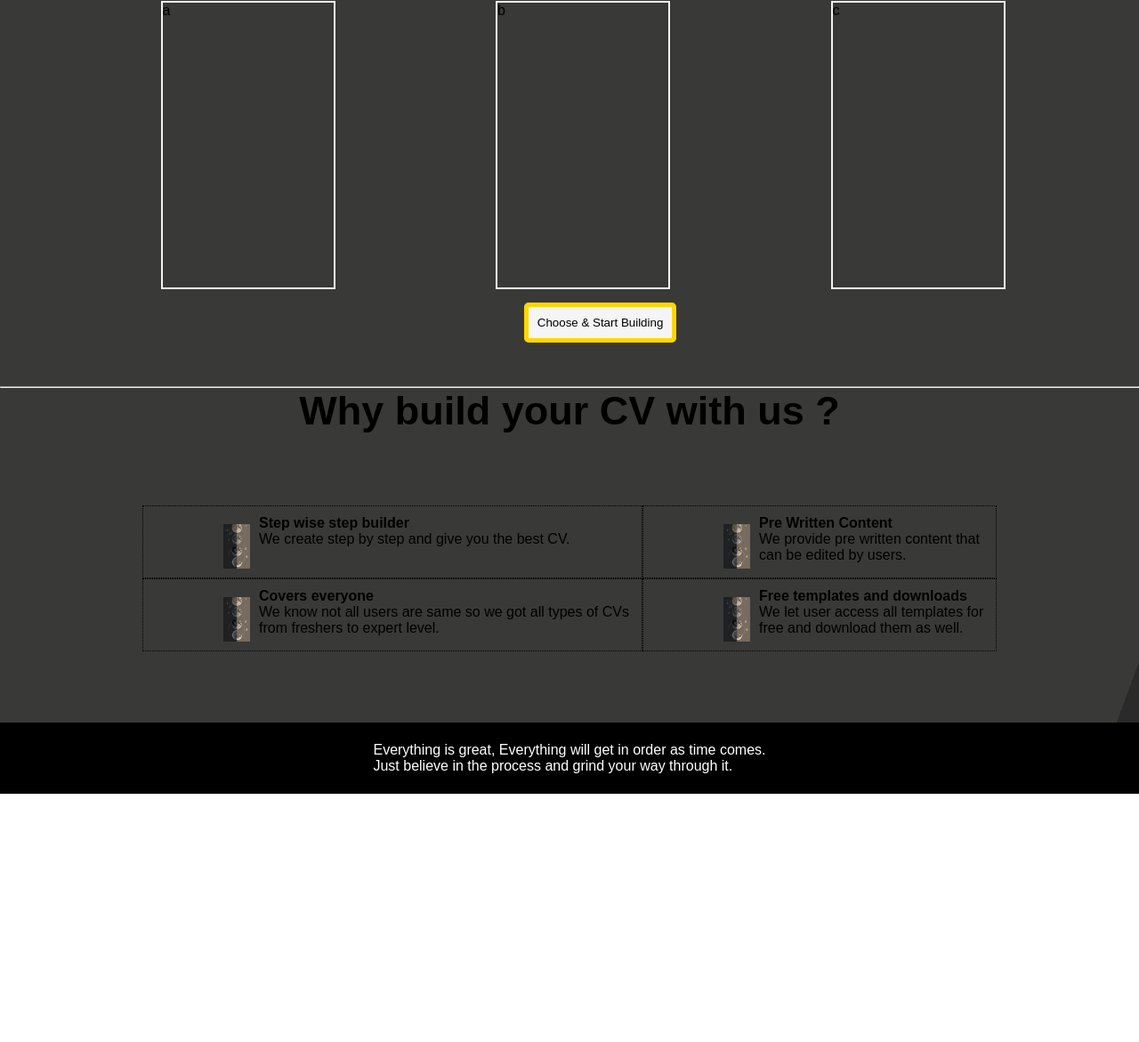
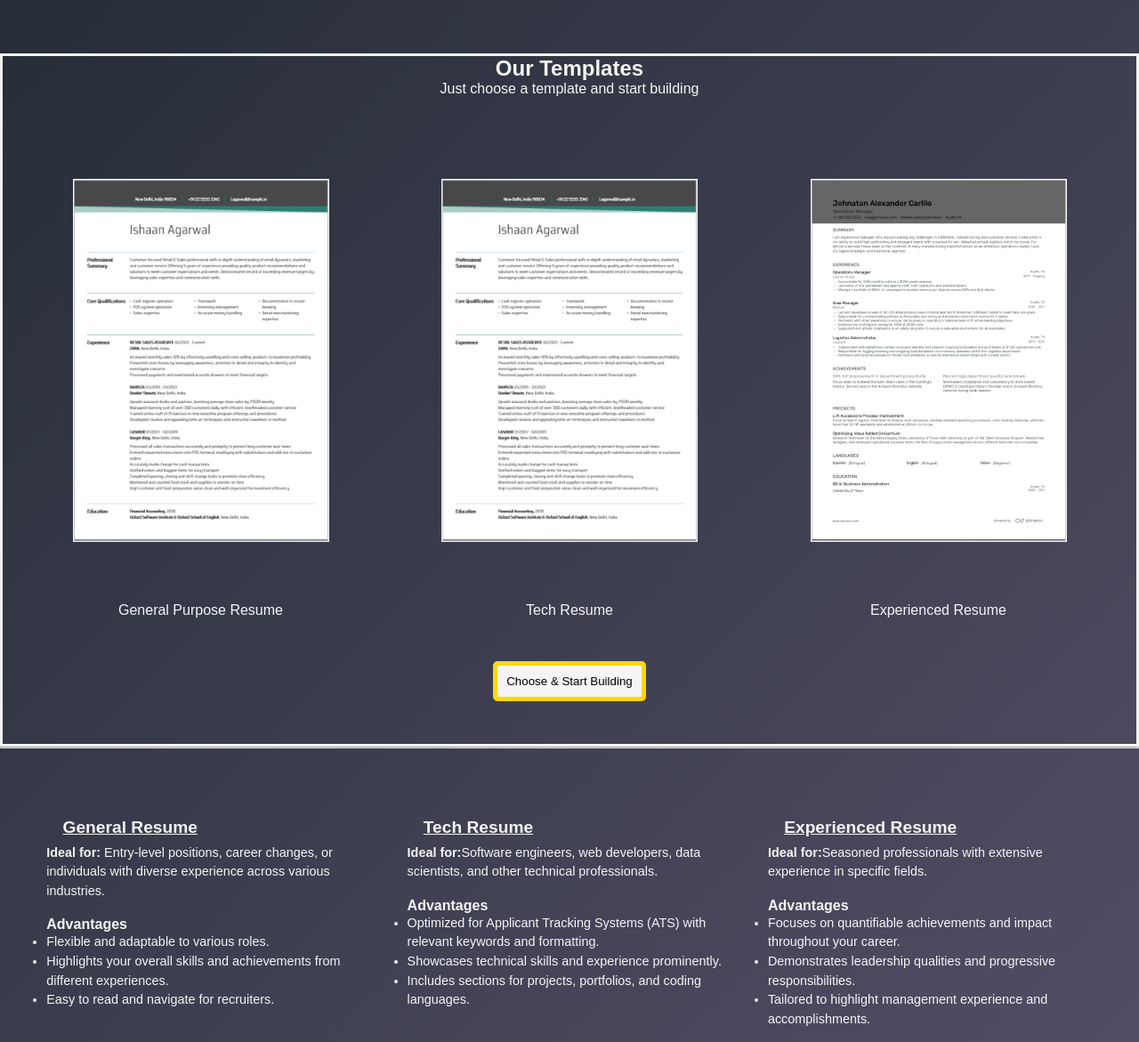
Before and after one commit to Subhranshu-Lenka/Resume-Builder, a plain HTML site: page Home-page/home.html in a window 1280 px wide. Shown: the part 581-1752 px from the top of the page at 89% size. Before the commit the page ends 1473 px from the top, so only its background shows below. Drawn offline with Linux system fonts and the light colour scheme; files whose address does not match are found by name.

Commit message:
home page look completed

```diff
--- a/Home-page/home.css
+++ b/Home-page/home.css
@@ -5,8 +5,9 @@
 }
 
 body {
-    background: linear-gradient(110.3deg, rgb(57, 57, 56) 97%, rgb(42, 42, 42) 3%);
+    background: linear-gradient(135deg, #1B262C, #5C5470);
     font-family: sans-serif;
+    color: whitesmoke;
 }
 
 .navbar {
@@ -54,10 +55,28 @@ body {
 }
 
 .slides {
-    padding: 10px 1.5rem;
-    background-image: linear-gradient(135deg, cyan, blue);
+    padding: 1rem 2rem;
+    background-image: linear-gradient(135deg, rgb(4, 193, 193), blue);
     border-radius: 15px;
     width: 50%;
+}
+
+.slides h3 {
+    color: white;
+    font-weight: 600;
+}
+
+.slides p {
+    font-weight: 550;
+    font-size: 0.85rem;
+}
+
+.select-template {
+    margin-top: 5rem;
+    text-align: center;
+    position: relative;
+    /* margin-bottom: 2rem; */
+    border: 3px solid whitesmoke;
 }
 
 .template-holder {
@@ -65,38 +84,77 @@ body {
     display: flex;
     justify-content: space-evenly;
     align-items: center;
-    overflow-x: scroll;
-
 }
 
 .temp {
-    margin-left: 30px;
-    height: 20rem;
-    width: 12rem;
+    height: 33.75rem;
+    width: 23.75rem;
     border: 2px solid whitesmoke;
 
 }
 
+.template1 {
+    background-image: url(../general_purpose.jpg);
+    scale: 0.75;
+}
+
+.template2 {
+    background-image: url(../general_purpose.jpg);
+    scale: 0.75;
+}
+
+.template3 {
+    background-image: url(../experienced.jpg);
+    scale: 0.75;
+}
+
+
 #start {
-    position: relative;
-    left: 46%;
-    top: 15px;
-    margin-bottom: 4rem;
     background-color: whitesmoke;
     padding: 10px;
     border-radius: 5px;
     border: solid 5px gold;
+    margin: 3rem 0;
 }
 
 #start:hover {
     box-shadow: 0 0 15px 2px white;
 }
 
+.template-describtion {
+    display: flex;
+    align-self: center;
+    justify-content: space-around;
+    margin: 4.5rem 2rem;
+}
+
+.desc {
+    width: 30%;
+    font-weight: 100;
+}
+
+.desc legend {
+    font-weight: bold;
+    font-size: larger;
+    line-height: 180%;
+    padding-left: 5%;
+    text-decoration: underline;
+}
+
+.desc p,
+li {
+    font-weight: lighter;
+    font-size: 0.9rem;
+    line-height: 150%;
+}
+
+
 .why-h2 {
     display: flex;
     align-self: center;
     justify-content: center;
     font-size: 30px;
+    margin-top: 2rem;
 }
 
 .our-reasons {
--- a/Home-page/home.html
+++ b/Home-page/home.html
@@ -52,17 +52,74 @@
     </section>
 
     <div class="select-template">
+        <h2>Our Templates</h2>
+        <p>Just choose a template and start building</p>
         <div class="template-holder">
-            <div class="template1 temp">a</div>
-            <div class="template2 temp">b</div>
-            <div class="template3 temp">c</div>
+            <div>
+                <div class="template1 temp"></div>
+                <p>General Purpose Resume</p>
+            </div>
+
+            <div>
+                <div class="template2 temp"></div>
+                <p>Tech Resume</p>
+            </div>
+
+            <div>
+                <div class="template3 temp"></div>
+                <p>Experienced Resume</p>
+            </div>
+        </div>
+
+        <div class="btn">
+            <a href="builder.html">
+                <!-- <input id="start" type="button" value="Choose & Start Building"> -->
+                <button title="Select one template and start editing" id="start">Choose & Start Building</button>
+            </a>
+        </div>
+    </div>
+
+    <hr>
+    <section class="template-describtion">
+        <div class="desc">
+
+            <legend>General Resume</legend>
+            <p> <strong>Ideal for:</strong> Entry-level positions, career changes, or individuals with diverse
+                experience across various industries.</p><br>
+            <strong>Advantages</strong>
+            <ul>
+                <li>Flexible and adaptable to various roles.</li>
+                <li>Highlights your overall skills and achievements from different experiences.</li>
+                <li>Easy to read and navigate for recruiters.</li>
+            </ul>
 
         </div>
-        <a href="builder.html">
-            <input id="start" type="button" value="Choose & Start Building">
-        </a>
-    </div>
+        <div class="desc">
 
+            <legend>Tech Resume</legend>
+            <p> <strong>Ideal for:</strong>Software engineers, web developers, data scientists, and other technical
+                professionals.</p><br>
+            <strong>Advantages</strong>
+            <ul>
+                <li>Optimized for Applicant Tracking Systems (ATS) with relevant keywords and formatting.</li>
+                <li>Showcases technical skills and experience prominently.</li>
+                <li>Includes sections for projects, portfolios, and coding languages.</li>
+            </ul>
+        </div>
+        <div class="desc">
+
+            <legend>Experienced Resume</legend>
+            <p> <strong>Ideal for:</strong>Seasoned professionals with extensive experience in specific fields.</p>
+            <br>
+            <strong>Advantages</strong>
+            <ul>
+                <li>Focuses on quantifiable achievements and impact throughout your career.</li>
+                <li>Demonstrates leadership qualities and progressive responsibilities.</li>
+                <li>Tailored to highlight management experience and accomplishments.</li>
+            </ul>
+
+        </div>
+    </section>
     <hr>
     <div class="why-us">
         <div class="why-h2">
```
Also changed, not shown: experienced.jpg (added), general_purpose.jpg (added).
